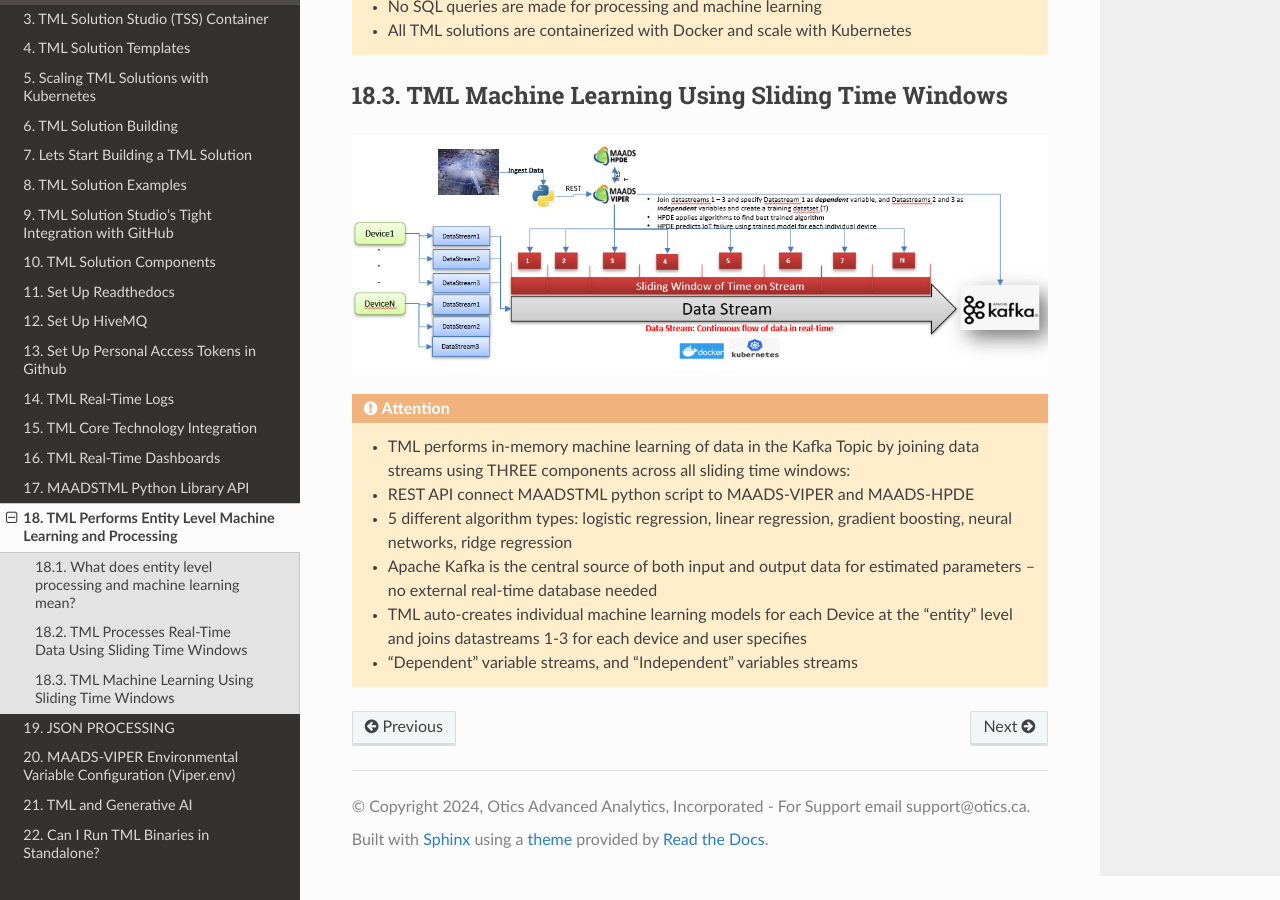
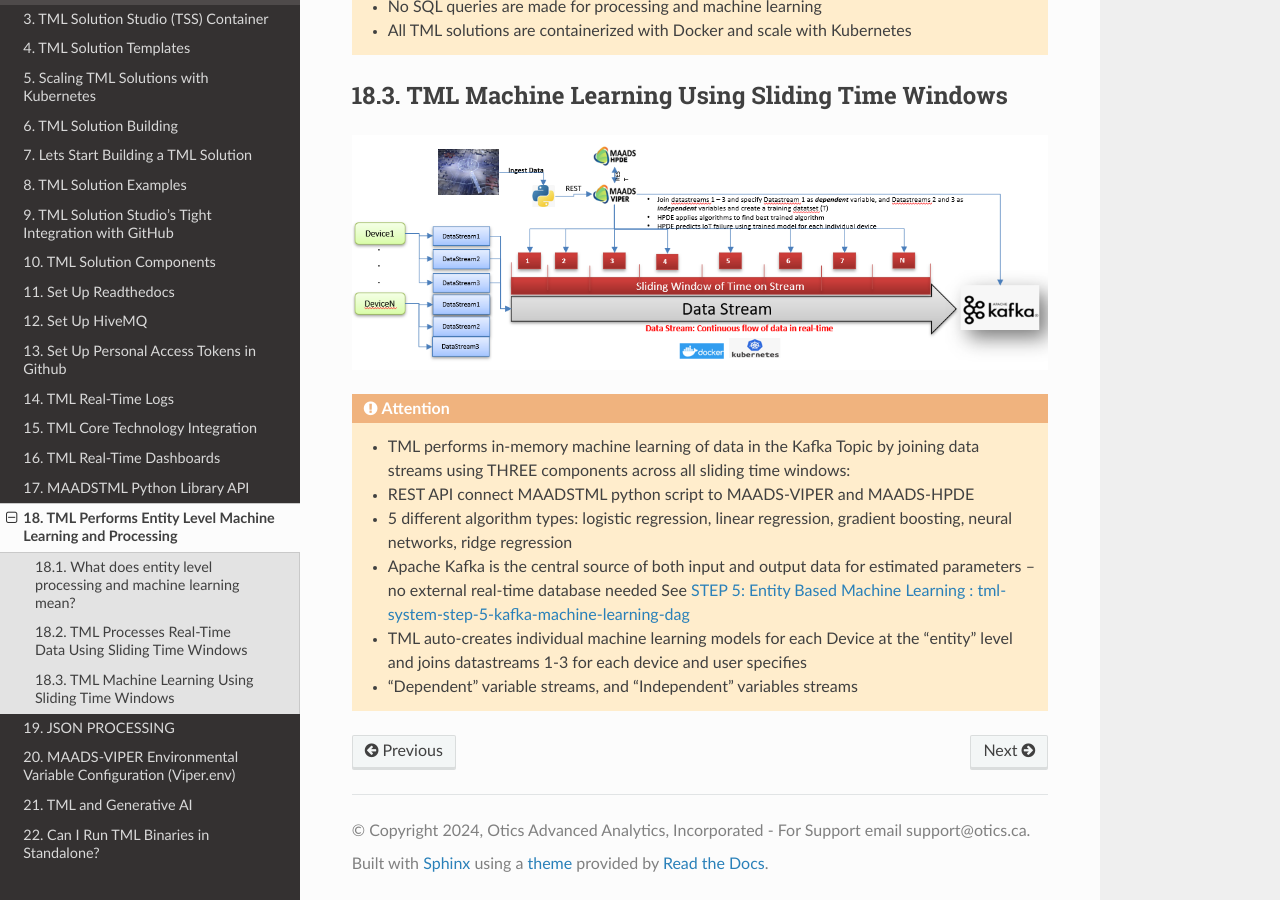
Before and after one commit to smaurice101/readthedocs, a Sphinx documentation site: the page built from docs/source/entity.rst, in a window 1280 px wide and 900 px high, scrolled down 1681 px. Built offline with Sphinx 7.4.7 and the Read the Docs theme 3.1.0, drawn with Linux system fonts in a browser that asks for light colours.

Commit message:
Update entity.rst

```diff
--- a/docs/source/entity.rst
+++ b/docs/source/entity.rst
@@ -45,5 +45,6 @@ TML Machine Learning  Using Sliding Time Windows
    * REST API connect MAADSTML python script to MAADS-VIPER and MAADS-HPDE
    * 5 different algorithm types: logistic regression, linear regression, gradient boosting, neural networks, ridge regression
    * Apache Kafka is the central source of both input and output data for estimated parameters – no external real-time database needed
+     See :ref:`STEP 5: Entity Based Machine Learning : tml-system-step-5-kafka-machine-learning-dag`
    * TML auto-creates individual machine learning models for each Device at the “entity” level and joins datastreams 1-3 for each device and user specifies
    * “Dependent” variable streams, and “Independent” variables streams
```
